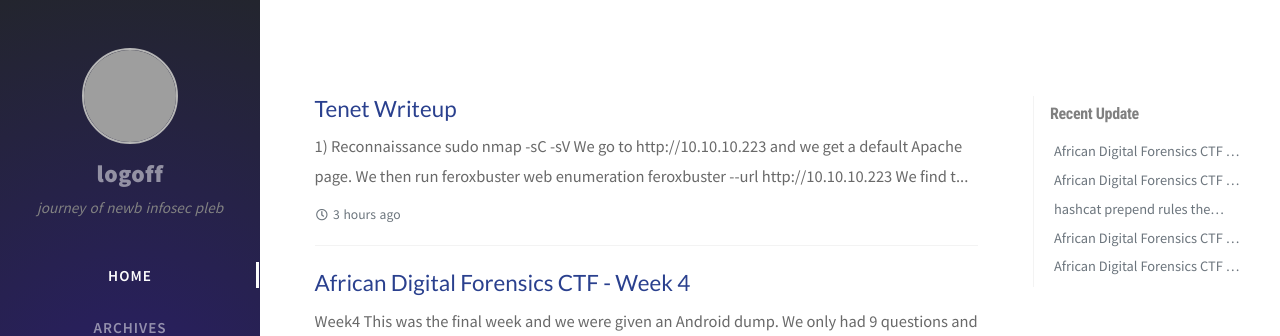
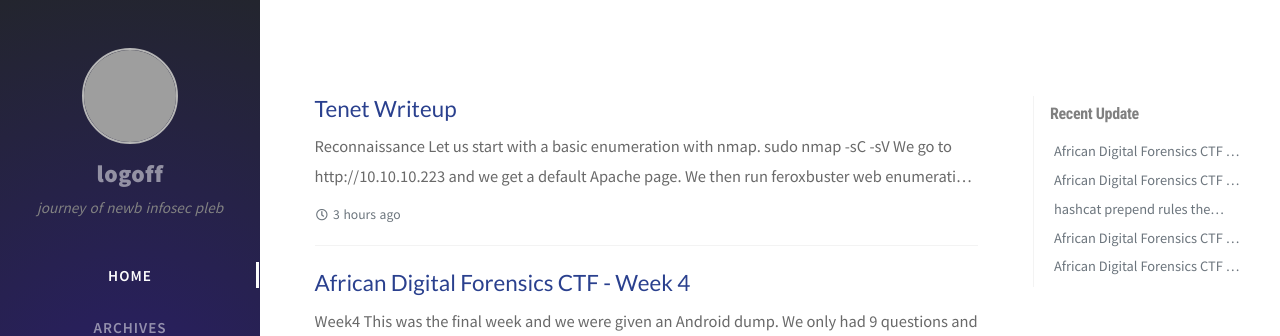
Before and after one commit to geoffchisnall/geoffchisnall.github.io, a Jekyll site: the page built from index.html, in a window 1280 px wide and 900 px high, cut to the strip 0-336 px from the top of the window. Built offline with Jekyll 4.4.1, drawn with Linux system fonts in a browser that asks for light colours; nearby versions of some CDN libraries; the list of posts is cut into pages by our own code; comment, search, counter and statistics services are not loaded; some of the changed lines change nothing that is shown; grey boxes are pictures that could not be loaded.

Commit message:
Tenet Writeup post

````diff
--- a/_posts/2021-06-14-Tenet-Writeup.md
+++ b/_posts/2021-06-14-Tenet-Writeup.md
@@ -8,7 +8,9 @@
 image: /assets/img/htb/Tenet/00 - tenet infocard.png
 ---
 
-### 1) Reconnaissance
+### Reconnaissance
+
+Let us start with a basic enumeration with nmap.
 
 ```bash
 sudo nmap -sC -sV
@@ -97,7 +99,7 @@
 ?>
 ```
 
-### 2) Foothold
+### Foothold
 
 I struggle with these types of challenges but
 essentially looking at the code it seems we can create our own php file and insert data to get RCE.
@@ -146,7 +148,7 @@
 
 ![Tenet](/assets/img/htb/Tenet/10 - reverse shell.png){:.align-center}
 
-### 3) User
+### User
 
 Seeing that this is a wordpress site the first place I usually go and check for credentials is the <b>wp-config.conf</b>>.
 <br>
@@ -155,8 +157,7 @@
 ![Tenet](/assets/img/htb/Tenet/11 - wordpress details.png){:.align-center}
 <br>
 I use those details to ssh into the machine and we have user on the box.
-
-### 4) User Flag
+<br>
 
 ![Tenet](/assets/img/htb/Tenet/12 - neil user.png){:.align-center}
 <br>
@@ -164,7 +165,7 @@
 <br>
 ![Tenet](/assets/img/htb/Tenet/13 - user flag.png){:.align-center}
 
-### 5) Privilege Escalation
+### Privilege Escalation
 
 Now for privsec
 <br>
````
